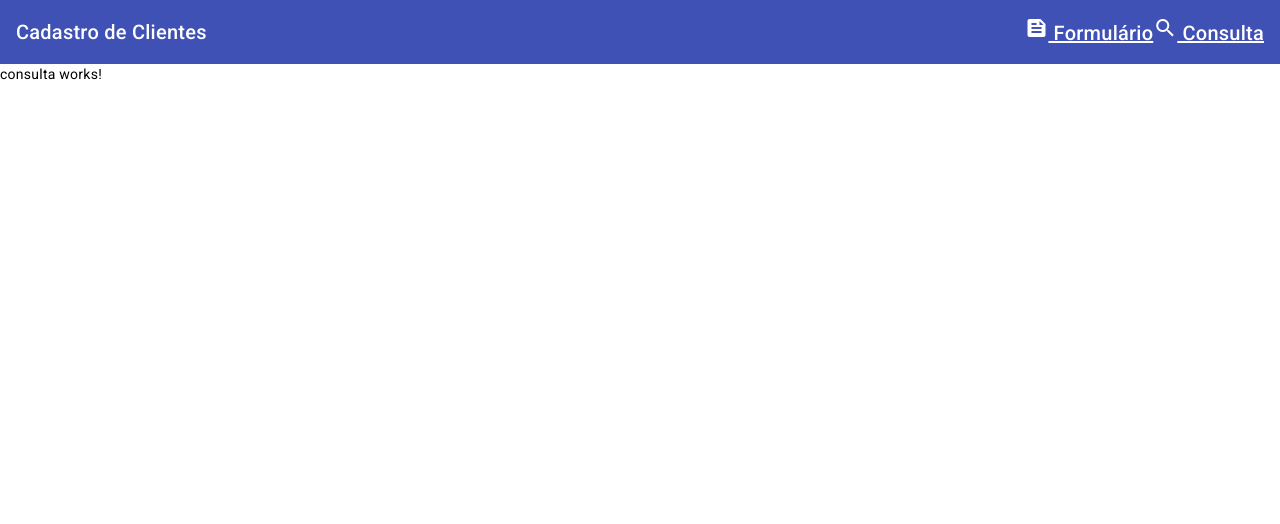
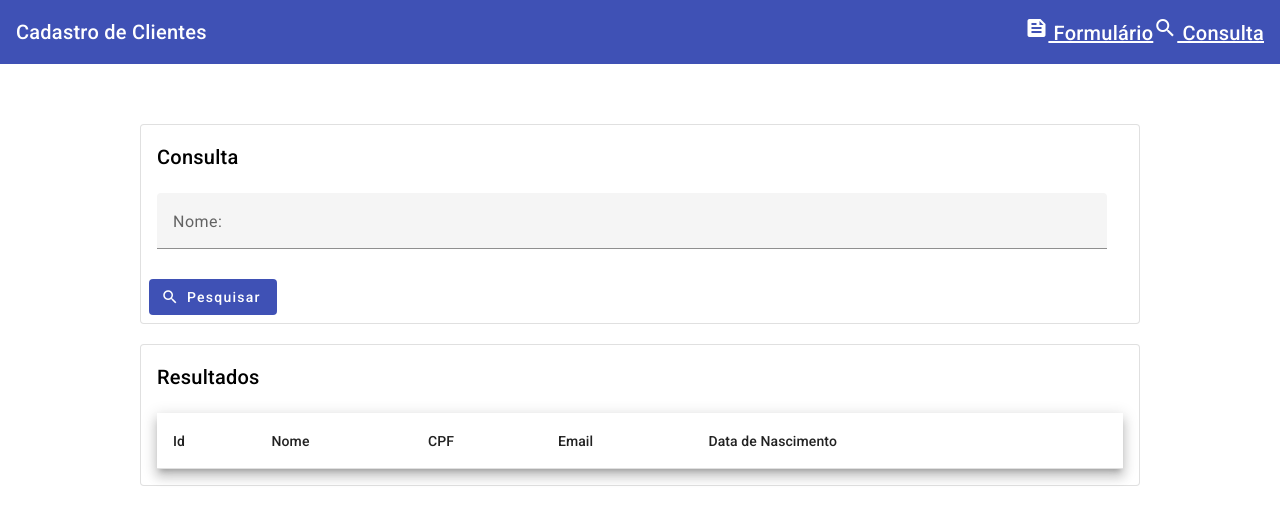
Before and after one commit to Angelowh/Crud-Angular-Material, an Angular app: page /consulta in a window 1280 px wide. Shown: the top 524 px of the page. Built offline with nearby package versions, Linux system fonts and the light colour scheme.

Commit message:
criando component para consulta e populando com storage

```diff
--- a/src/app/app.component.html
+++ b/src/app/app.component.html
@@ -5,7 +5,7 @@
     <mat-icon fontIcon="feed"></mat-icon>
     Formulário
   </a>
-  <a routerLink="/cadastro" style="color: white;">
+  <a routerLink="/consulta" style="color: white;">
     <mat-icon fontIcon="search"></mat-icon>
     Consulta
   </a>
--- a/src/app/consulta/consulta.component.html
+++ b/src/app/consulta/consulta.component.html
@@ -1 +1,79 @@
-<p>consulta works!</p>
+<div fxLayout="row" fxLayoutAlign="center">
+    <div fxLayout="column" fxFlex="1000px">
+        <form class="mt-60" #buscaForm="ngForm">
+            <mat-card appearance="outlined">
+                <mat-card-header>
+                    <mat-card-title>Consulta</mat-card-title>
+                </mat-card-header>
+                <mat-card-content class="mt-20">
+                    <div fxLayout="row">
+                        <div fxLayout="column" fxFlex="950px">
+                            <mat-form-field class="full-width">
+                                <mat-label>Nome:</mat-label>
+                                <input matInput placeholder="Digite um nome. Ex: Maria">
+                            </mat-form-field>
+                        </div>
+                    </div>
+                </mat-card-content>
+                <mat-card-actions>
+                    <button mat-flat-button color="primary" type="submit">
+                        <mat-icon fontIcon="search"></mat-icon>
+                        Pesquisar
+                    </button>
+                </mat-card-actions>
+            </mat-card>
+        </form>
+    </div>
+</div>
+
+<div fxLayout="row" fxLayoutAlign="center" class="mt-20">
+    <div fxLayout="column" fxFlex="1000px">
+        <mat-card appearance="outlined">
+            <mat-card-header>
+                <mat-card-title>Resultados</mat-card-title>
+            </mat-card-header>
+            <mat-card-content class="mt-20">
+                <table mat-table [dataSource]="clientes" class="mat-elevation-z8">
+
+                    <ng-container matColumnDef="id">
+                        <th mat-header-cell *matHeaderCellDef>Id</th>
+                        <td mat-cell *matCellDef="let cliente"> {{ cliente.id }} </td>
+                    </ng-container>
+
+                    <ng-container matColumnDef="nome">
+                        <th mat-header-cell *matHeaderCellDef>Nome</th>
+                        <td mat-cell *matCellDef="let cliente"> {{ cliente.nome }} </td>
+                    </ng-container>
+
+                    <ng-container matColumnDef="cpf">
+                        <th mat-header-cell *matHeaderCellDef>CPF</th>
+                        <td mat-cell *matCellDef="let cliente"> {{ cliente.cpf }} </td>
+                    </ng-container>
+
+                    <ng-container matColumnDef="email">
+                        <th mat-header-cell *matHeaderCellDef>Email</th>
+                        <td mat-cell *matCellDef="let cliente"> {{ cliente.email }} </td>
+                    </ng-container>
+
+                    <ng-container matColumnDef="dataNascimento">
+                        <th mat-header-cell *matHeaderCellDef>Data de Nascimento</th>
+                        <td mat-cell *matCellDef="let cliente"> {{ cliente.dataNascimento }} </td>
+                    </ng-container>
+
+                    <ng-container matColumnDef="acoes">
+                        <th mat-header-cell *matHeaderCellDef></th>
+                            <td mat-cell *matCellDef="let cliente">
+                                <button mat-flat-button>
+                                    <mat-icon fontIcon="edit"></mat-icon>
+                                    Editar
+                            </button>
+                        </td>
+                    </ng-container>
+
+                    <tr mat-header-row *matHeaderRowDef="displayedColumns"></tr>
+                    <tr mat-row *matRowDef="let row; columns: displayedColumns;"></tr>
+                </table>
+            </mat-card-content>
+        </mat-card>
+    </div>
+</div>
--- a/src/app/consulta/consulta.component.scss
+++ b/src/app/consulta/consulta.component.scss
@@ -0,0 +1,23 @@
+.mt-20 {
+    margin-top: 20px;
+}
+
+.mt-40 {
+    margin-top: 40px;
+}
+
+.mt-60 {
+    margin-top: 60px;
+}
+
+.ml-5 {
+    margin-left: 5px;
+}
+
+.full-width {
+    width: 100%;
+}
+
+table {
+  width: 100%;
+}
--- a/src/app/consulta/consulta.component.ts
+++ b/src/app/consulta/consulta.component.ts
@@ -1,11 +1,39 @@
 import { Component } from '@angular/core';
+import { CommonModule } from '@angular/common';
+import { FormsModule } from '@angular/forms';
+import { MatInputModule } from '@angular/material/input';
+import { MatCardModule } from '@angular/material/card';
+import { FlexLayoutModule } from '@angular/flex-layout';
+import { MatIconModule } from '@angular/material/icon';
+import { MatTableModule } from '@angular/material/table';
+import { MatButton } from '@angular/material/button';
+import { Cliente } from '../cadastro/cliente';
+import { ClienteService } from '../cliente.service';
+
 
 @Component({
   selector: 'app-consulta',
-  imports: [],
+  imports: [
+    CommonModule,
+    FormsModule,
+    MatButton,
+    MatCardModule,
+    FlexLayoutModule,
+    MatIconModule,
+    MatTableModule,
+    MatInputModule
+],
   templateUrl: './consulta.component.html',
   styleUrl: './consulta.component.scss'
 })
 export class ConsultaComponent {
+  clientes: Cliente[] = []
+  displayedColumns: string[] = ['id', 'nome', 'cpf', 'email', 'dataNascimento', 'acoes'];
 
+  constructor(private service: ClienteService) { }
+
+  ngOnInit(): void {
+    this.clientes = this.service.obterStorage();
+    console.log(this.clientes);
+  }
 }
```
